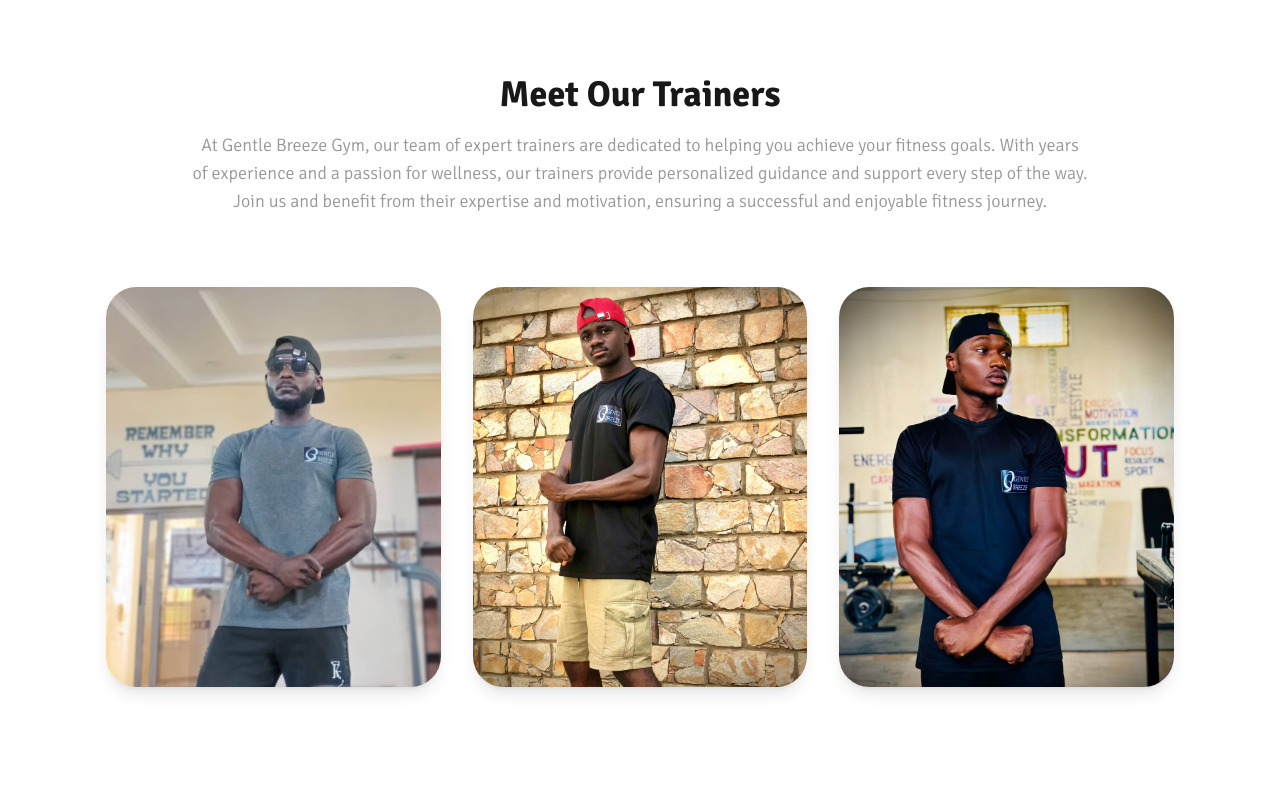
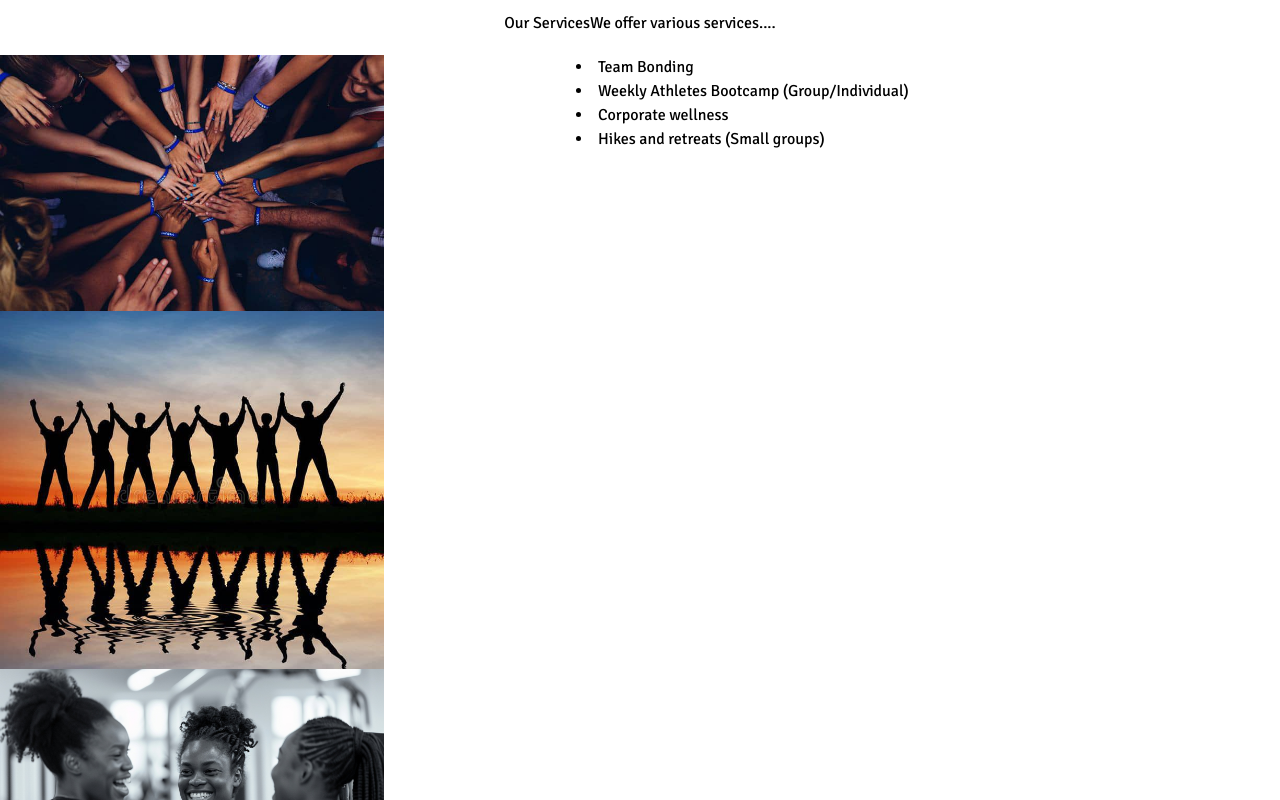
Before and after one commit to abupraise/GentleBreeze, a React (Vite) app: page / in a window 1280 px wide. Shown: the part 1840-2640 px from the top of the page. Built offline with nearby package versions, Linux system fonts and the light colour scheme.

Commit message:
service section addedd

```diff
--- /dev/null
+++ b/src/components/Service.jsx
@@ -0,0 +1,32 @@
+import React from "react";
+import Hands from "../assets/WhatsApp Image 2024-08-02 at 17.11.22.jpeg";
+import Hands2 from "../assets/WhatsApp Image 2024-08-02 at 17.11.23.jpeg";
+import People from "../assets/2151207438.jpg"
+
+const Service = () => {
+  return (
+    <>
+      <div>
+        <div className="flex justify-center pb-5">
+          <h1>Our Services</h1>
+          <p>We offer various services....</p>
+        </div>
+        <div className="flex flex-col-2">
+          <div className="w-[30%]">
+            <img src={Hands} alt="bonding" />
+            <img src={Hands2} alt="bonding 2" />
+            <img src={People} alt="people"  />
+          </div>
+          <div className="pl-[15%]">
+            <li>Team Bonding</li>
+            <li>Weekly Athletes Bootcamp (Group/Individual)</li>
+            <li>Corporate wellness</li>
+            <li>Hikes and retreats (Small groups)</li>
+          </div>
+        </div>
+      </div>
+    </>
+  );
+};
+
+export default Service;
--- a/src/pages/LandingPage.jsx
+++ b/src/pages/LandingPage.jsx
@@ -9,6 +9,7 @@ import Hero from "../components/Hero";
 import AboutUs from "../components/AboutUs";
 import Trainers from "../components/Trainers";
 import ScrollToTopButton from "../components/ScrollToTopButton";
+import Service from "../components/Service";
 
 const sectionVariants = {
   hidden: { opacity: 0, y: 50 },
@@ -37,6 +38,7 @@ const LandingPage = () => {
       >
         <AboutUs />
       </motion.section>
+      <Service />
       <motion.section
         id="trainers"
         initial="hidden"
@@ -46,6 +48,7 @@ const LandingPage = () => {
       >
         <Trainers />
       </motion.section>
+
       <motion.section
         id="plans"
         initial="hidden"
```
